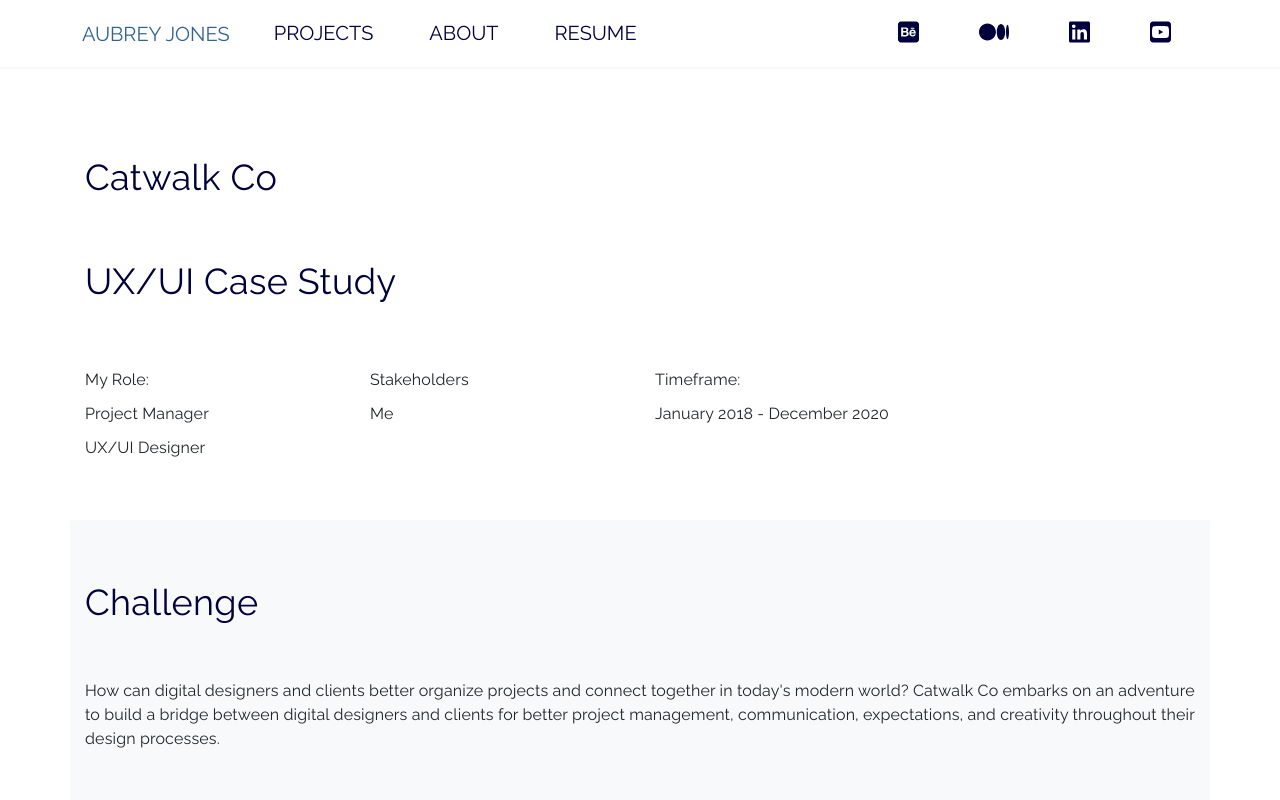
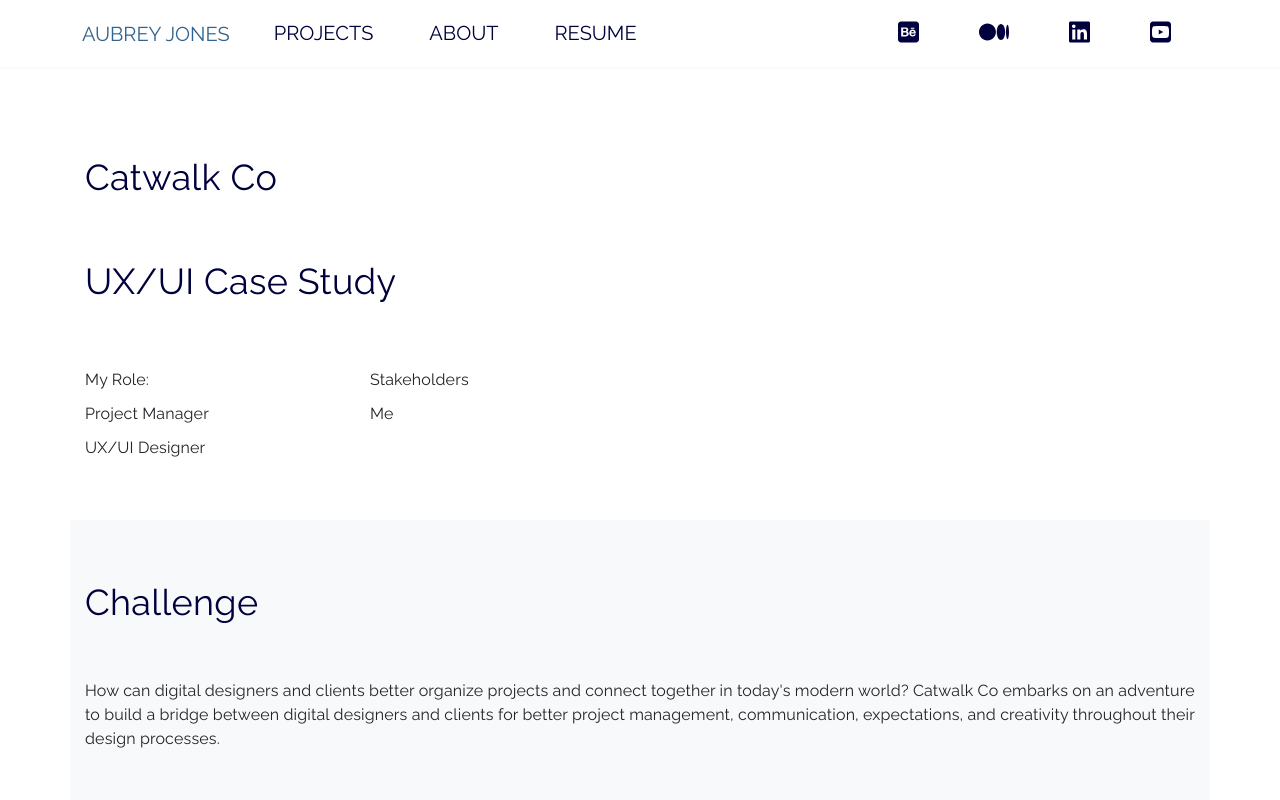
Before and after one commit to aubreyjonescreatives/ux-ui-portfolio, a React (Create React App) app: page /catwalkco in a window 1280 px wide. Shown: the top 800 px of the page. Built offline with nearby package versions, Linux system fonts and the light colour scheme.

Commit message:
removed incorrect timeline

```diff
--- a/src/Pages/CatwalkCoCaseStudy.js
+++ b/src/Pages/CatwalkCoCaseStudy.js
@@ -308,16 +308,6 @@ return (
 
 </Col>
 
-<Col sx={12} sm={6} md={4} xl={3}>
-<Typography sx={catwalkInfo}>
-  Timeframe:
-</Typography>
-<Typography sx={catwalkInfo}>
-  January 2018 - December 2020
-</Typography>
-
-
-</Col>
 
 </Row>
 
```
